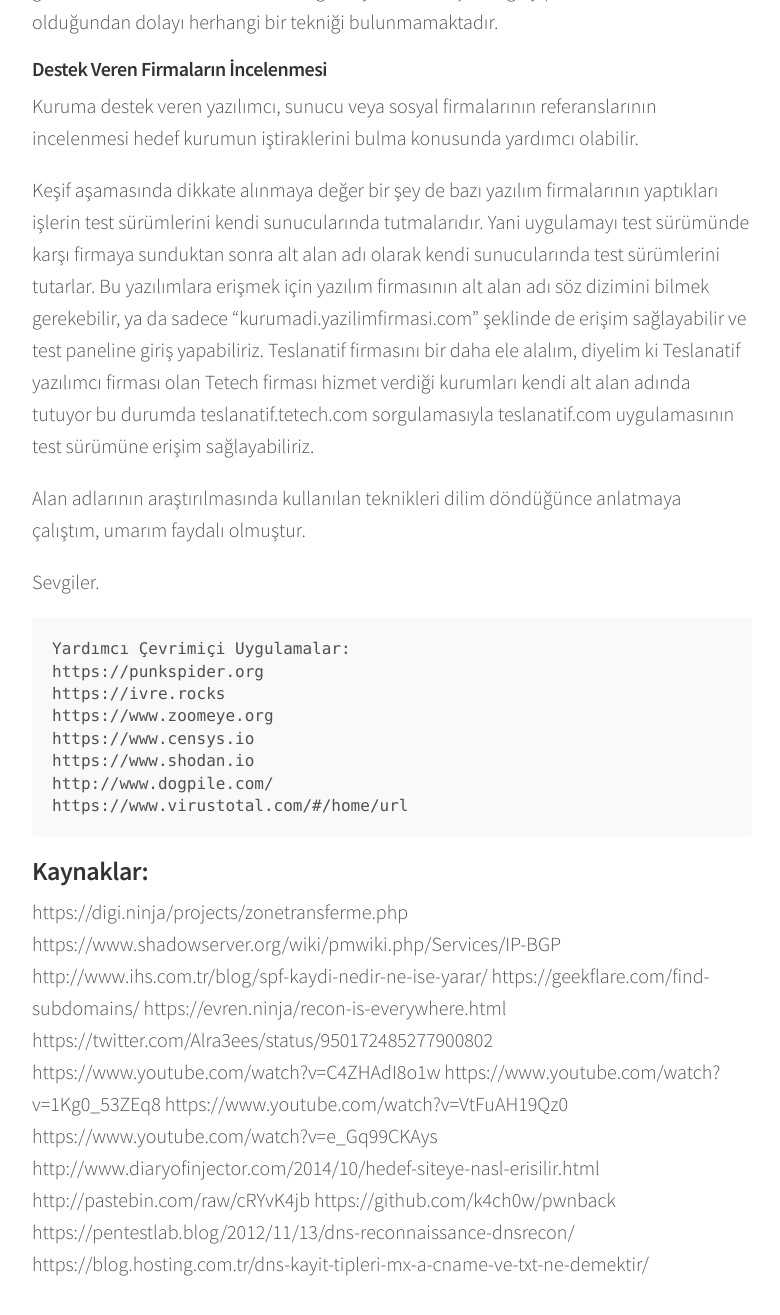
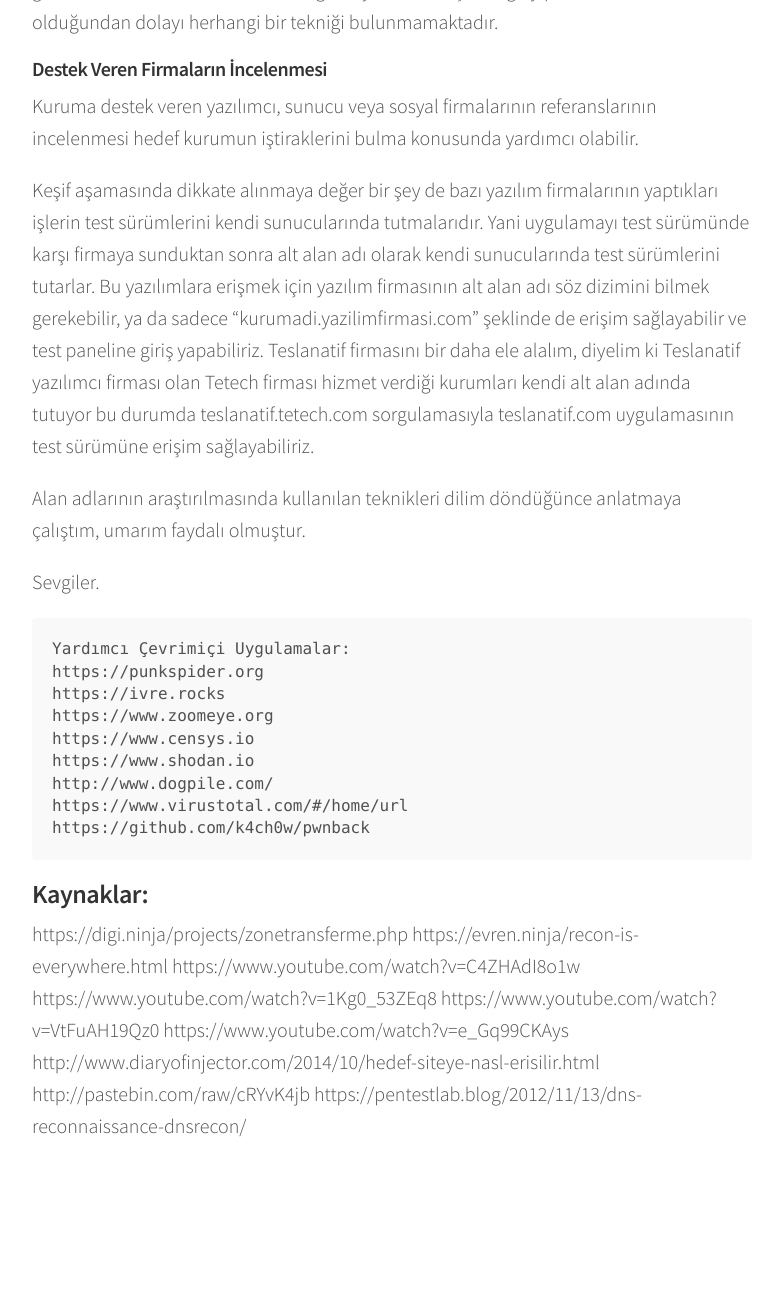
Before and after one commit to obsk498/sercankulak.github.io, a Jekyll site: the page built from _posts/2018-02-25-kapsam-genisletme-calismalari.markdown, in a window 1280 px wide and 1400 px high, scrolled down 24362 px. Shown: the top 1315 px of the window, without its empty margins (248-1028 px from the left). Built offline with Jekyll 4.4.1, drawn with Linux system fonts in a browser that asks for light colours; comment, search, counter and statistics services are not loaded; after the commit the page ends 25624 px from its top, so only the background shows below that; part of the change alters nothing that is shown.

Commit message:
Update 2018-02-25-kapsam-genisletme-calismalari.markdown

```diff
--- a/_posts/2018-02-25-kapsam-genisletme-calismalari.markdown
+++ b/_posts/2018-02-25-kapsam-genisletme-calismalari.markdown
@@ -495,21 +495,16 @@ https://www.censys.io
 https://www.shodan.io
 http://www.dogpile.com/
 https://www.virustotal.com/#/home/url
+https://github.com/k4ch0w/pwnback
 ~~~
 
 ### Kaynaklar:
 https://digi.ninja/projects/zonetransferme.php
-https://www.shadowserver.org/wiki/pmwiki.php/Services/IP-BGP
-http://www.ihs.com.tr/blog/spf-kaydi-nedir-ne-ise-yarar/
-https://geekflare.com/find-subdomains/
 https://evren.ninja/recon-is-everywhere.html
-https://twitter.com/Alra3ees/status/950172485277900802
 https://www.youtube.com/watch?v=C4ZHAdI8o1w
 https://www.youtube.com/watch?v=1Kg0_53ZEq8
 https://www.youtube.com/watch?v=VtFuAH19Qz0
 https://www.youtube.com/watch?v=e_Gq99CKAys
 http://www.diaryofinjector.com/2014/10/hedef-siteye-nasl-erisilir.html
 http://pastebin.com/raw/cRYvK4jb
-https://github.com/k4ch0w/pwnback
 https://pentestlab.blog/2012/11/13/dns-reconnaissance-dnsrecon/
-https://blog.hosting.com.tr/dns-kayit-tipleri-mx-a-cname-ve-txt-ne-demektir/
```
